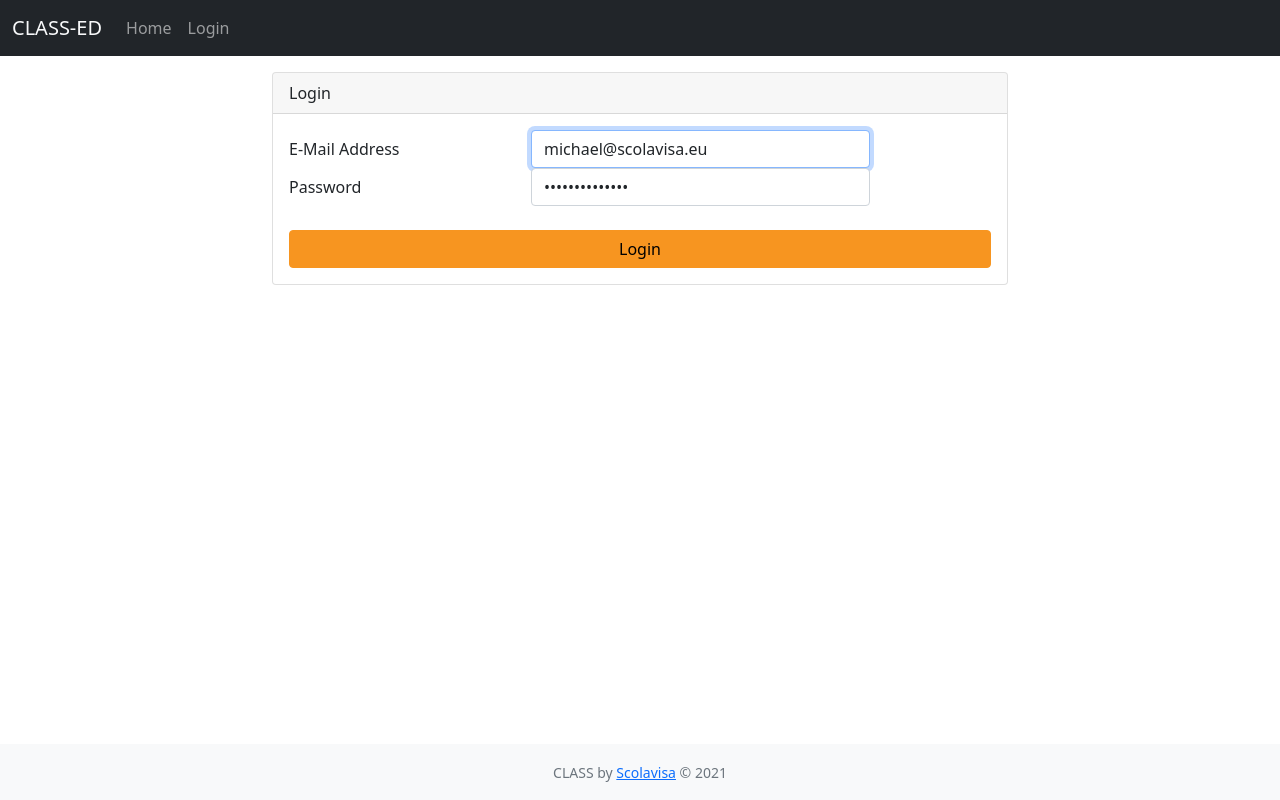
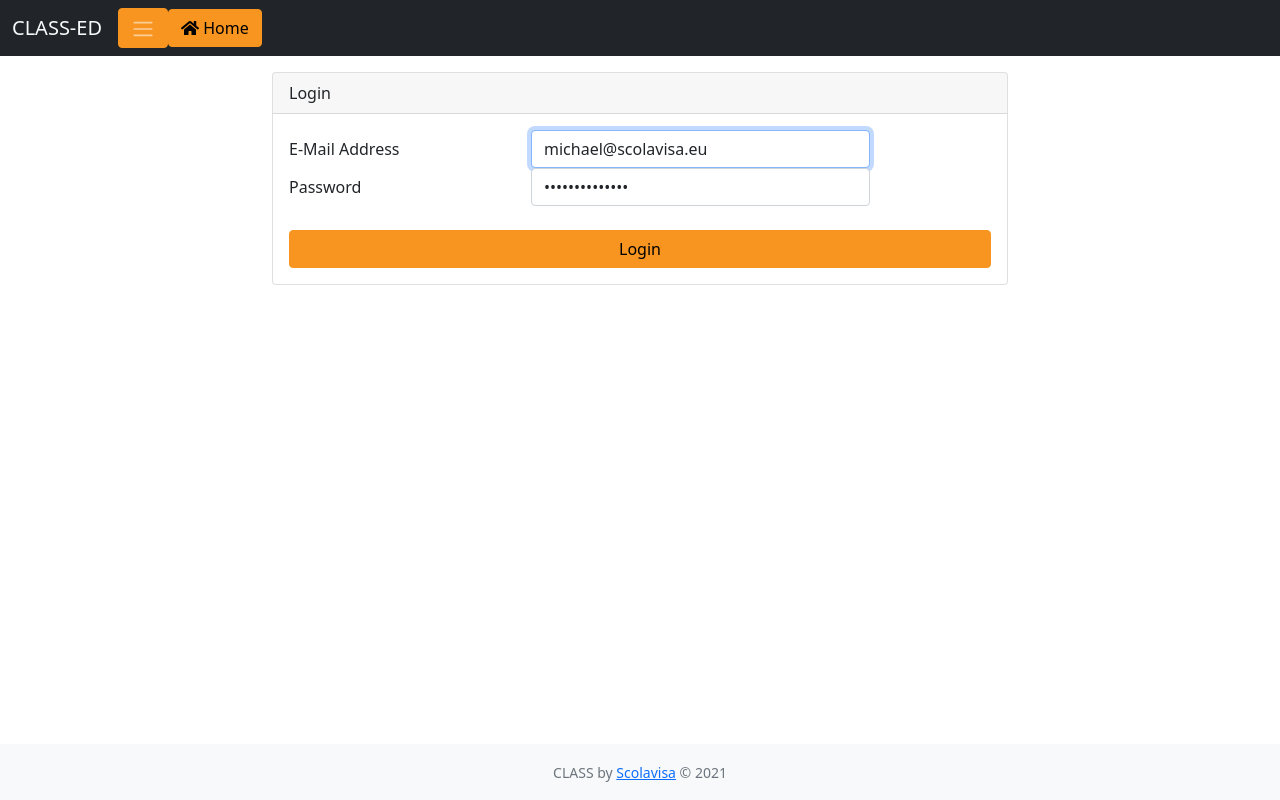
Before and after one commit to Scolavisa/ClassE, a Vue app: page /login in a window 1280 px wide. Built offline with nearby package versions, Linux system fonts and the light colour scheme; no server answers; what v-tooltip would draw is missing.

Commit message:
replace menu by offcanvas - slidein

```diff
--- a/src/components/HeaderSection.vue
+++ b/src/components/HeaderSection.vue
@@ -11,21 +11,34 @@
                     <div class="d-inline d-sm-none"><h1>XS</h1></div>
                 </div>
                 <a v-else class="navbar-brand" href="#">CLASS-ED</a>
-                <button class="navbar-toggler" id="navbar-toggler" type="button" data-bs-toggle="collapse" data-bs-target="#navbarCollapse" aria-controls="navbarCollapse" aria-expanded="false" aria-label="Toggle navigation">
+                <button class="btn btn-primary" id="ocToggler" type="button" data-bs-toggle="offcanvas" data-bs-target="#mainMenu" aria-controls="mainMenu">
                     <span class="navbar-toggler-icon"></span>
                 </button>
-                <div class="collapse navbar-collapse" id="navbarCollapse">
-                    <ul class="navbar-nav me-auto mb-2 mb-md-0">
-                        <li class="nav-item">
-                            <router-link to="/" class="nav-link">Home</router-link>
-                        </li>
-                        <li v-if="authenticated" class="nav-item">
-                            <span @click="logOut" class="nav-link">Logout</span>
-                        </li>
-                        <li class="nav-item" v-else>
-                            <router-link class="nav-link" to="/login">Login</router-link>
-                        </li>
-                    </ul>
+                <div class="offcanvas offcanvas-start" tabindex="-1" id="mainMenu" aria-labelledby="mainMenuLabel">
+                    <div class="offcanvas-header">
+                        <h5 class="offcanvas-title" id="mainMenuLabel">Menu</h5>
+                        <button type="button" class="btn-close text-reset" data-bs-dismiss="offcanvas" aria-label="Close"></button>
+                    </div>
+                    <div class="offcanvas-body">
+                        <div class="d-grid gap-2">
+                            <router-link to="/" class="btn btn-primary">
+                                <font-awesome-icon icon="home" />
+                                Home
+                            </router-link>
+                            <router-link v-if="authenticated" to="/calendarmonth" class="btn btn-primary">
+                                <font-awesome-icon icon="calendar" />
+                                Calendar
+                            </router-link>
+                        </div>
+                    </div>
+                    <div class="offcanvas-body">
+                        <div class="d-grid gap-2">
+                            <button v-if="authenticated" @click="logOut" class="btn btn-secondary" type="button">
+                                <font-awesome-icon icon="sign-out-alt" />
+                                Logout
+                            </button>
+                        </div>
+                    </div>
                 </div>
             </div>
         </nav>
--- a/src/main.js
+++ b/src/main.js
@@ -8,8 +8,8 @@ import { library } from '@fortawesome/fontawesome-svg-core';
 // tree shaking icons as needed
 // see https://fontawesome.com/v5.15/icons?d=gallery&p=2&m=free
 import { FontAwesomeIcon } from '@fortawesome/vue-fontawesome';
-import { faBars, faAngleRight, faTimes, faHome, faInfoCircle } from '@fortawesome/free-solid-svg-icons';
-library.add([faBars, faAngleRight, faTimes, faHome, faInfoCircle]);
+import { faCalendar, faHome, faSignOutAlt } from '@fortawesome/free-solid-svg-icons';
+library.add([ faCalendar, faHome, faSignOutAlt ]);
 // see https://github.com/Akryum/v-tooltip
 import VTooltipPlugin from 'v-tooltip';
 import 'v-tooltip/dist/v-tooltip.css';
--- a/src/router/index.js
+++ b/src/router/index.js
@@ -2,6 +2,7 @@ import { createRouter, createWebHistory } from "vue-router";
 import useAuth from "@/composables/UseAuth";
 import Home from "@/views/HomePage.vue";
 import Login from "@/views/LoginPage.vue";
+import CalendarMonth from "@/views/CalendarMonthPage.vue";
 
 const { authenticated } = useAuth();
 
@@ -10,6 +11,11 @@ const routes = [
         path: '/',
         name: 'home',
         component: Home
+    },
+    {
+        path: '/calendarmonth',
+        name: 'calendarmonth',
+        component: CalendarMonth
     },
     {
         path: '/login',
@@ -33,16 +39,16 @@ router.beforeEach((to, from, next) => {
     } else {
         next();
     }
-})
+});
 
 /**
- * close nav bar after
+ * close offcanvas after
  */
 router.beforeEach((to, from, next) => {
-    const toggler = document.getElementById("navbar-toggler");
-    const isExpanded = toggler?.getAttribute('aria-expanded')==='true';
-    if (isExpanded) toggler.click();
+    const ocMenu = document.getElementById("mainMenu");
+    const isExpanded = ocMenu?.classList.contains('show');
+    if (isExpanded) document.getElementById("ocToggler").click();
     next();
-})
+});
 
 export default router;
--- /dev/null
+++ b/src/views/CalendarMonthPage.vue
@@ -0,0 +1,11 @@
+<template>
+<h1>Calendar Month view</h1>
+</template>
+
+<script setup>
+
+</script>
+
+<style scoped>
+
+</style>
```
